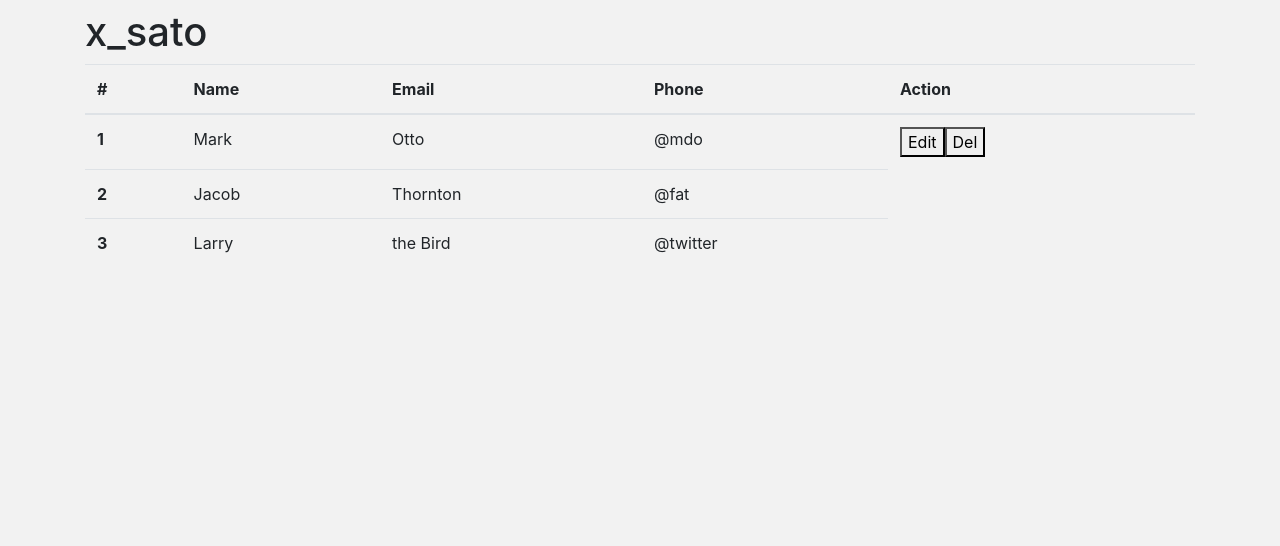
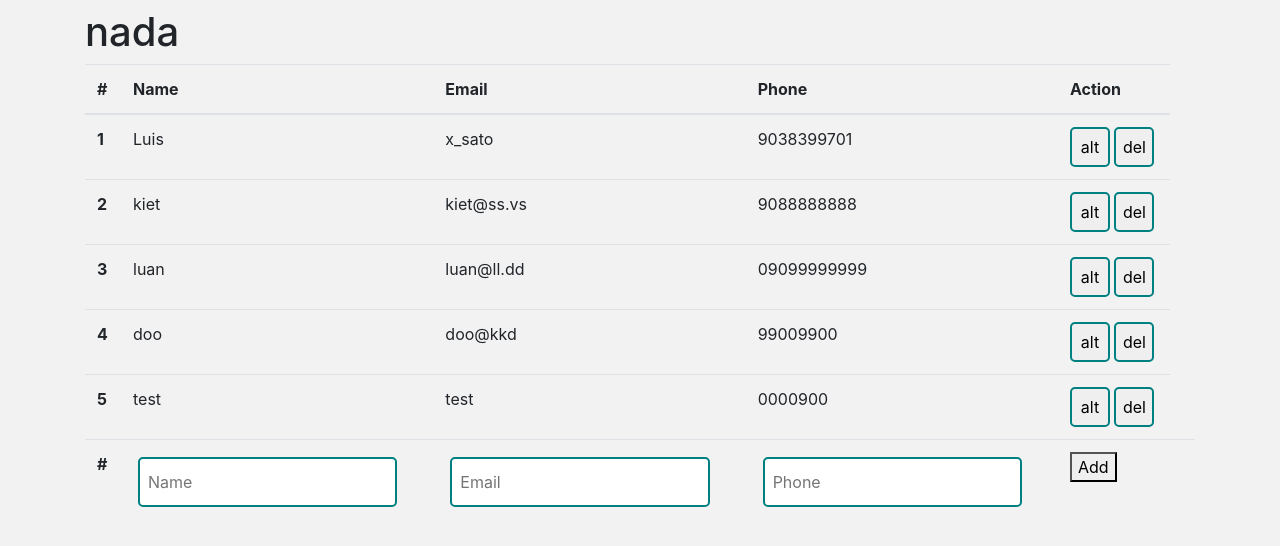
Before and after one commit to LouiSatto/trucksandtools, a Flask app: page /workers in a window 1280 px wide. Shown: the part 56-602 px from the top of the page. Run offline with Flask 2, Linux system fonts and the light colour scheme; some libraries are stand-ins or nearby versions.

Commit message:
worker add ok

```diff
--- a/app.py
+++ b/app.py
@@ -7,18 +7,54 @@ app = Flask(__name__)
 
 @app.route('/', methods=["GET", "POST"])
 def index():
+    workers_cur = db.cursor()
+    workers_cur.execute("SELECT * from workers")
+    workers = workers_cur.fetchall()
     if request.method == "POST":
         worker1 = request.form.get("worker1")
         # db.execute("INSERT INTO transactions (type, userid, share, qty, price) VALUES (?,?,?,?,?)", ("buy", int(session.get("user_id")), share["symbol"], int(request.form.get("shares")), price))
-        return render_template('index.html', page='home', worker1 = worker1)
-    return render_template('index.html', page='home')
+        return render_template('index.html', page='home', worker1 = worker1, workers = workers)
+    return render_template('index.html', page='home', workers = workers)
 
-@app.route('/workers')
+@app.route('/workers', methods=["GET", "POST"])
 def workers():
     cur = db.cursor()
     cur.execute("SELECT * from workers")
     workers = cur.fetchall()
-    return render_template('workers.html', page='workers', workers = workers)
+    if request.method == "POST":
+        if request.form.get("btAction") == "del":
+            formname = "delete"
+
+        elif request.form.get("btAction") == "alt":
+            formname = "update"
+
+        elif request.form.get("btAction") == "add":
+            name = request.form.get("name")
+            email = request.form.get("email")
+            phone = request.form.get("phone")
+            if name == "":
+                formname = "insert a name"
+                return render_template('workers.html', page='workers', workers = workers, formname = formname)
+            elif email == "":
+                formname = "insert an email"
+                return render_template('workers.html', page='workers', workers = workers, formname = formname)
+            elif phone == "":
+                formname = "insert a phone number"
+                return render_template('workers.html', page='workers', workers = workers, formname = formname)
+            else:
+                formname = "new worker added!"
+                cur.execute("INSERT INTO workers (name, email, phone) VALUES (?,?,?)", (name, email, phone))
+                db.commit()
+                cur = db.cursor()
+                cur.execute("SELECT * from workers")
+                workers = cur.fetchall()
+                return render_template('workers.html', page='workers', workers = workers, formname = formname)
+
+            formname = "Add"
+        return render_template('workers.html', page='workers', workers = workers, formname = formname)
+
+    formname = "nada"
+    return render_template('workers.html', page='workers', workers = workers, formname = formname)
 
 @app.route('/cars')
 def cars():
--- a/static/styles.css
+++ b/static/styles.css
@@ -43,7 +43,12 @@ textarea {
     background: rgb(49, 207, 49);
 }
 
-
+.btWorker {
+    width: 40px;
+    height: 40px;
+    margin: 0px;
+    padding: 5px;
+}
 
 .container{
     display: grid;
--- a/templates/workers.html
+++ b/templates/workers.html
@@ -2,7 +2,7 @@
 
 {% block body %}
 <main id="workers">
-  <h1>{{workers[0][2]}}</h1>
+  <h1>{{formname}}</h1>
     <table class="table">
         <thead>
           <tr>
@@ -14,27 +14,34 @@
           </tr>
         </thead>
         <tbody>
-          <tr>
-            <th scope="row">1</th>
-            <td>Mark</td>
-            <td>Otto</td>
-            <td>@mdo</td>
-            <td><button>Edit</button><button>Del</button></td>
-          </tr>
-          <tr>
-            <th scope="row">2</th>
-            <td>Jacob</td>
-            <td>Thornton</td>
-            <td>@fat</td>
-          </tr>
-          <tr>
-            <th scope="row">3</th>
-            <td>Larry</td>
-            <td>the Bird</td>
-            <td>@twitter</td>
-          </tr>
+          {% for row in workers: %}
+            <form name="showworker" action="/workers" method="POST">
+              <tr>
+                <!-- <th scope="row">1</th> -->
+                <th scope="row">{{row[0]}}</th>
+                <td>{{row[1]}}</td>
+                <td>{{row[2]}}</td>
+                <td>{{row[3]}}</td>
+                <td>
+                  <input type="hidden" name="idNumber" value="{{row[0]}}">
+                  <input class="btWorker" type="submit" name="btAction" value="alt">
+                  <input class="btWorker" type="submit" name="btAction" value="del"></td>
+              </tr>
+          </form>
+          {% endfor %}
+          <form name="addworker" action="/workers" method="POST">
+            <th scope="row">#</th>
+            <td><input name="name" placeholder="Name"></td>
+            <td><input name="email" placeholder="Email"></td>
+            <td><input name="phone" placeholder="Phone"></td>
+            <input type="hidden" name="btAction" value="add">
+            <td><button>Add</button></td>
+
+          </form>
+          <td></td>
         </tbody>
       </table>
+
 </main>
 
 {% endblock %}
```
Also changed, not shown: templates/index.html (+3 -4 lines), database.db.
